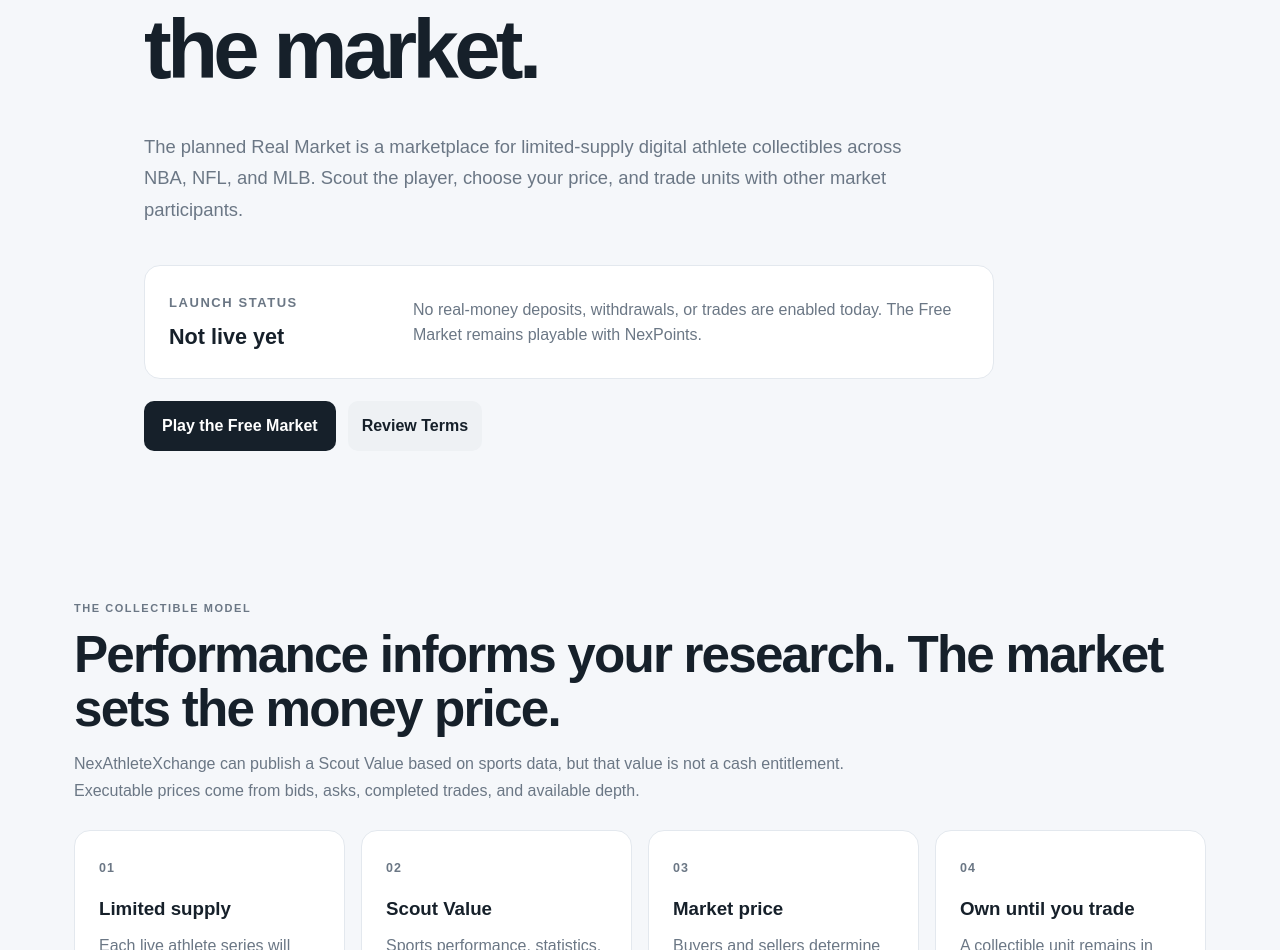
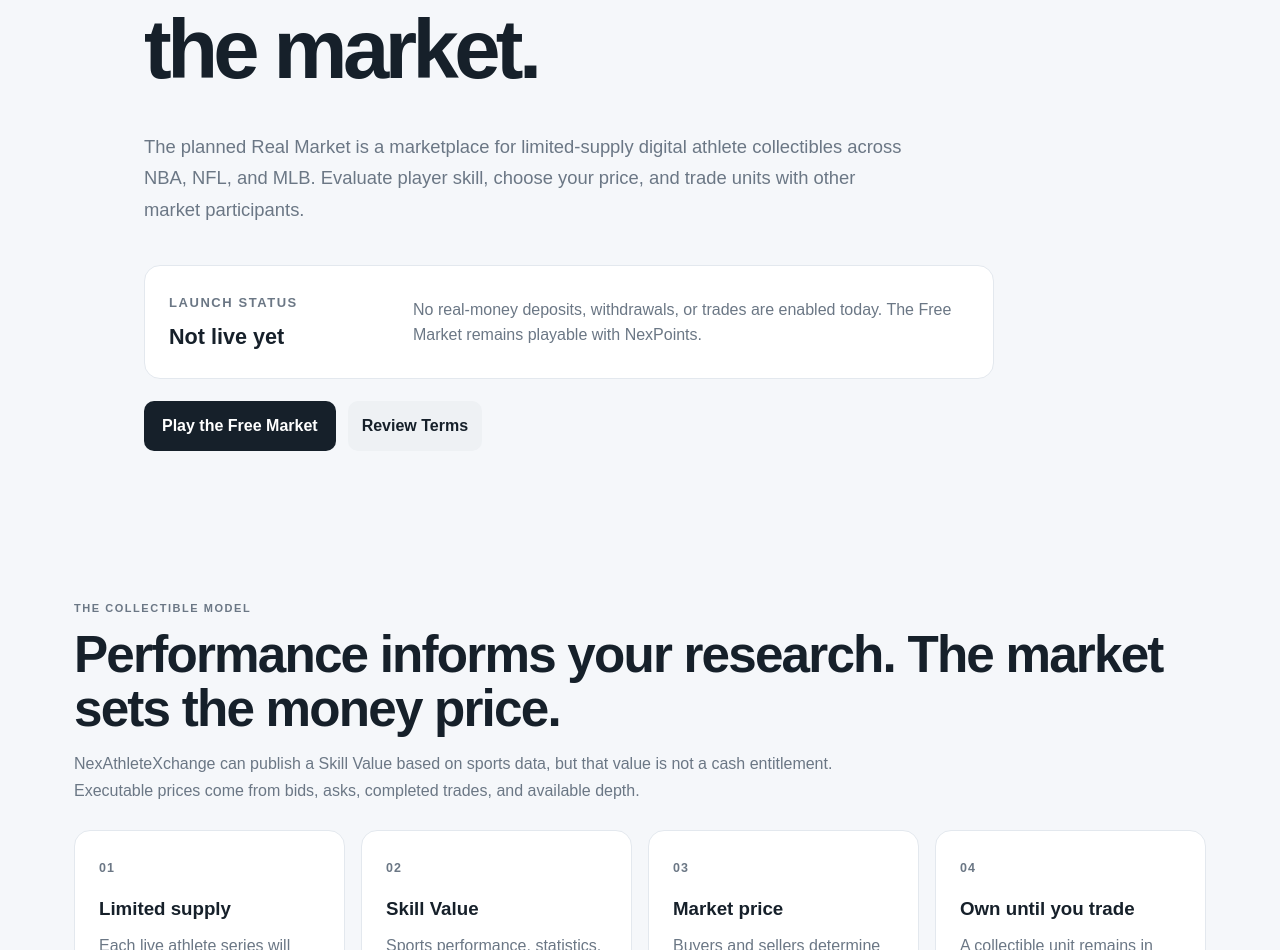
Before and after one commit to clintnoble2019-web/NexAthleteXchange, a Next.js app: page /real-market in a window 1280 px wide. Shown: the part 282-1232 px from the top of the page. Built offline with nearby package versions, Linux system fonts and the light colour scheme; no server answers.

Commit message:
Use skill-focused language across Real Market overview

```diff
--- a/app/real-market/page.tsx
+++ b/app/real-market/page.tsx
@@ -11,16 +11,16 @@ export default function RealMarketPage() {
     <section className="realMarketHero shell">
       <div className="realMarketBadge">REAL MARKET • COMING SOON</div>
       <h1>Collect athletes. Trade the market.</h1>
-      <p className="realMarketLead">The planned Real Market is a marketplace for limited-supply digital athlete collectibles across NBA, NFL, and MLB. Scout the player, choose your price, and trade units with other market participants.</p>
+      <p className="realMarketLead">The planned Real Market is a marketplace for limited-supply digital athlete collectibles across NBA, NFL, and MLB. Evaluate player skill, choose your price, and trade units with other market participants.</p>
       <div className="realMarketStatus card"><div><span className="eyebrow">LAUNCH STATUS</span><strong>Not live yet</strong></div><p>No real-money deposits, withdrawals, or trades are enabled today. The Free Market remains playable with NexPoints.</p></div>
       <div className="realMarketActions"><Link className="button landingPrimary" href="/market">Play the Free Market</Link><Link className="button secondary" href="/terms">Review Terms</Link></div>
     </section>
 
     <section className="realMarketSection shell">
-      <div className="realMarketSectionHead"><span className="landingEyebrow">THE COLLECTIBLE MODEL</span><h2>Performance informs your research. The market sets the money price.</h2><p className="muted">NexAthleteXchange can publish a Scout Value based on sports data, but that value is not a cash entitlement. Executable prices come from bids, asks, completed trades, and available depth.</p></div>
+      <div className="realMarketSectionHead"><span className="landingEyebrow">THE COLLECTIBLE MODEL</span><h2>Performance informs your research. The market sets the money price.</h2><p className="muted">NexAthleteXchange can publish a Skill Value based on sports data, but that value is not a cash entitlement. Executable prices come from bids, asks, completed trades, and available depth.</p></div>
       <div className="realMarketGrid">
         <article className="card realMarketCard"><span>01</span><h3>Limited supply</h3><p>Each live athlete series will have a disclosed maximum number of digital collectible units and a disclosed allocation policy. Units do not represent athlete, team, or company ownership.</p></article>
-        <article className="card realMarketCard"><span>02</span><h3>Scout Value</h3><p>Sports performance, statistics, and research produce an informational Scout Value. It helps you evaluate an athlete but does not guarantee a sale price, payout, or redemption.</p></article>
+        <article className="card realMarketCard"><span>02</span><h3>Skill Value</h3><p>Sports performance, statistics, and research produce an informational Skill Value. It helps you evaluate an athlete&apos;s on-field skill and form but does not guarantee a sale price, payout, or redemption.</p></article>
         <article className="card realMarketCard"><span>03</span><h3>Market price</h3><p>Buyers and sellers determine actual trading prices through the order book. Orders may fill, partially fill, wait, or remain unfilled.</p></article>
         <article className="card realMarketCard"><span>04</span><h3>Own until you trade</h3><p>A collectible unit remains in your account until it is sold or handled under a disclosed lifecycle rule. A game ending does not automatically settle the unit like a bet.</p></article>
       </div>
```
